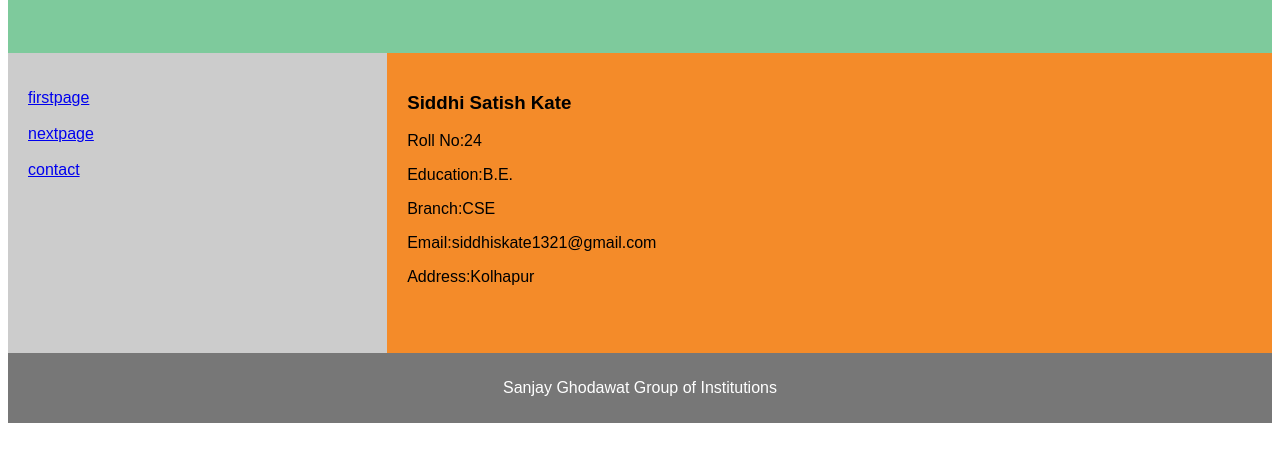
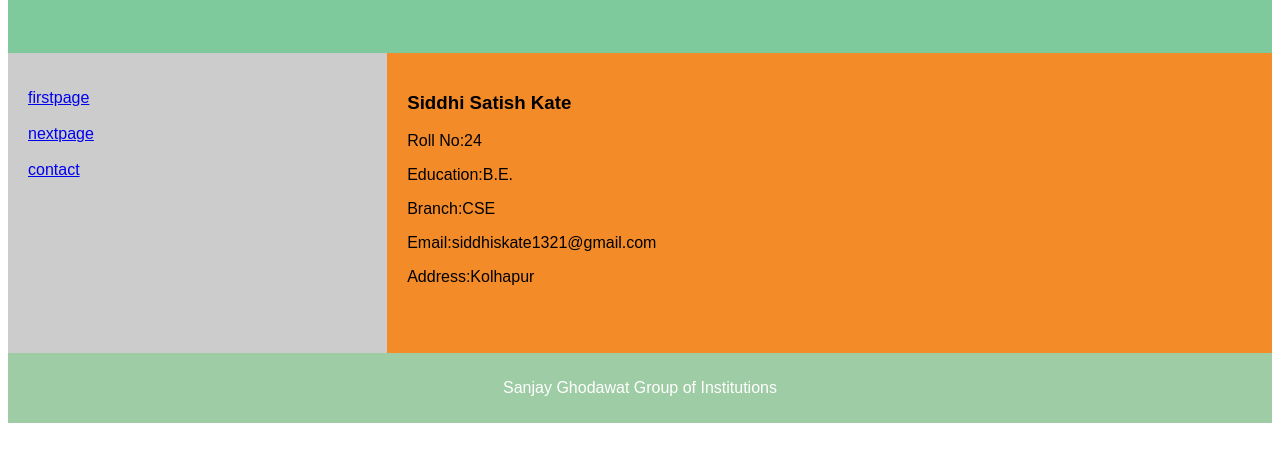
Before and after one commit to 8208926196/WT_Siddhi_Kate, a plain HTML site: page index.html in a window 1280 px wide. Shown: the part 223-684 px from the top of the page. Drawn offline with Linux system fonts and the light colour scheme.

Commit message:
Update index.html

```diff
--- a/index.html
+++ b/index.html
@@ -53,7 +53,7 @@ section:after {
 
 /* Style the footer */
 footer {
-  background-color: #777;
+  background-color: #9ecca4;
   padding: 10px;
   text-align: center;
   color: white;
```
